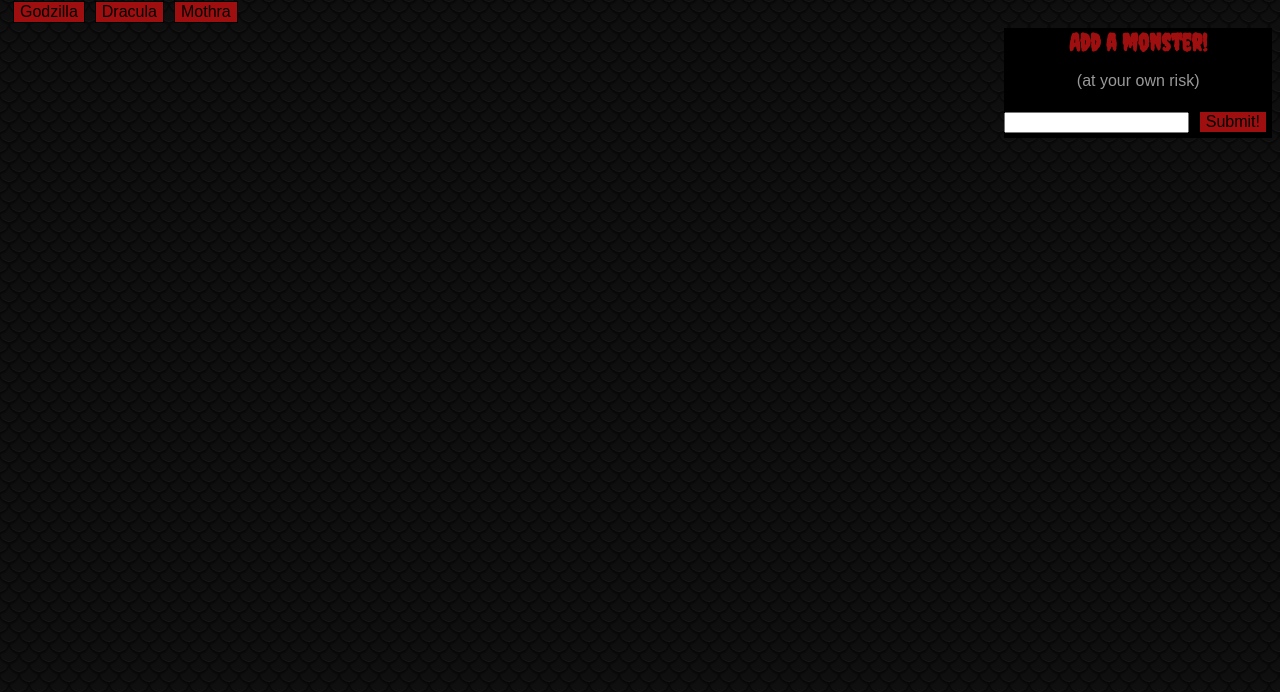
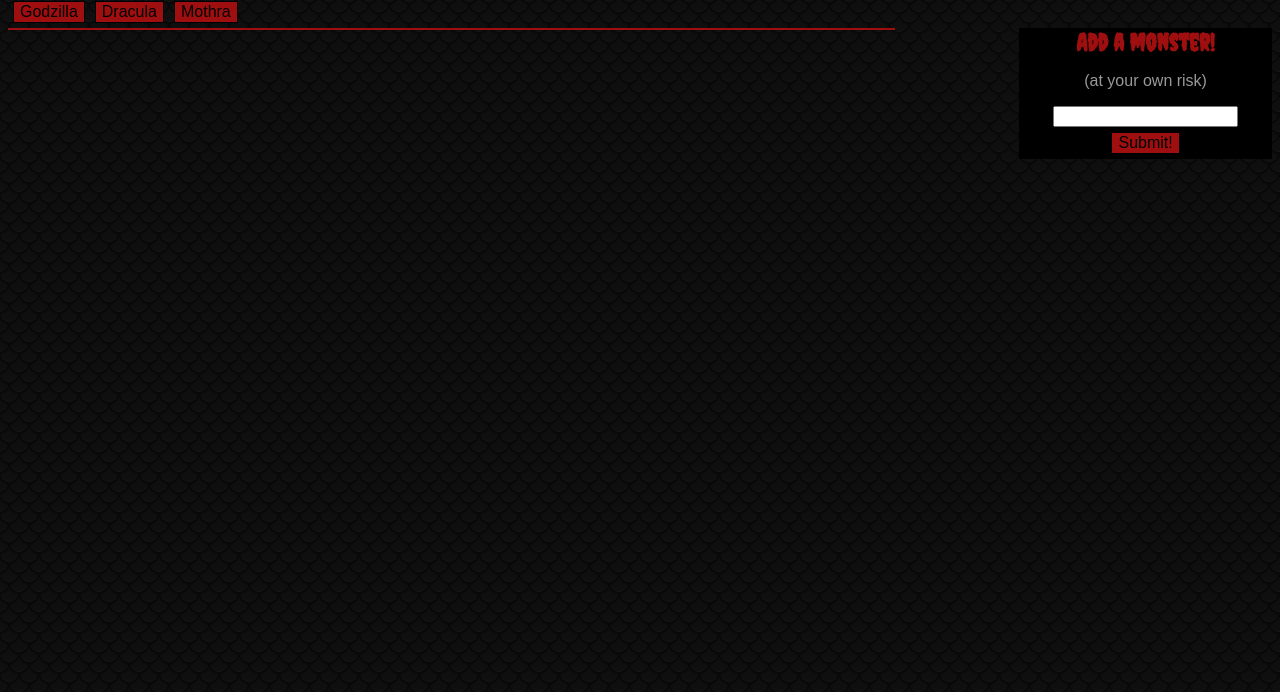
Before and after one commit to axaABIGAILi/Giftastic, a plain HTML site: page index.html in a window 1280 px wide. Shown: the part 108-800 px from the top of the page. Drawn offline with nearby package versions, Linux system fonts and the light colour scheme.

Commit message:
changed CSS styling to display gifs more optimally

```diff
--- a/assets/css/style.css
+++ b/assets/css/style.css
@@ -40,14 +40,18 @@ h2 {
 
 #gif {
     float: left;
+    width: 70%;
+    border: 1px solid #A00F0F;
 }
 
 #add {
     float: right;
+    width: 20%;
 }
 
 .gif-display {
     margin: 10px;
     background-color: black;
     color: #999;
+    display: inline-block;
 }
```
